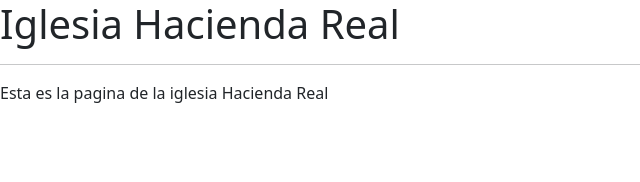
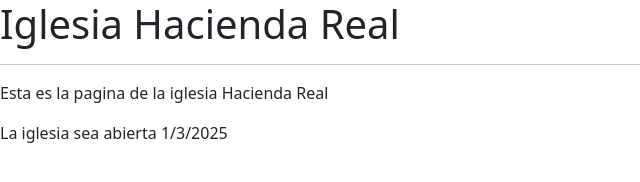
Before and after one commit to cjorellana/junior_demo, a plain HTML site: page index.html in a window 1280 px wide. Shown: the whole page, without its empty margins (0-640 px from the left). Drawn offline with nearby package versions, Linux system fonts and the light colour scheme; files that its build step writes are made by us from their sources.

Commit message:
se agrega fecha

```diff
--- a/index.html
+++ b/index.html
@@ -12,6 +12,7 @@
     <h1>Iglesia Hacienda Real</h1>
     <hr />
     <p>Esta es la pagina de la iglesia Hacienda Real</p>
+    <p>La iglesia sea abierta 1/3/2025</p>
 
 </body>
 </html>
```
